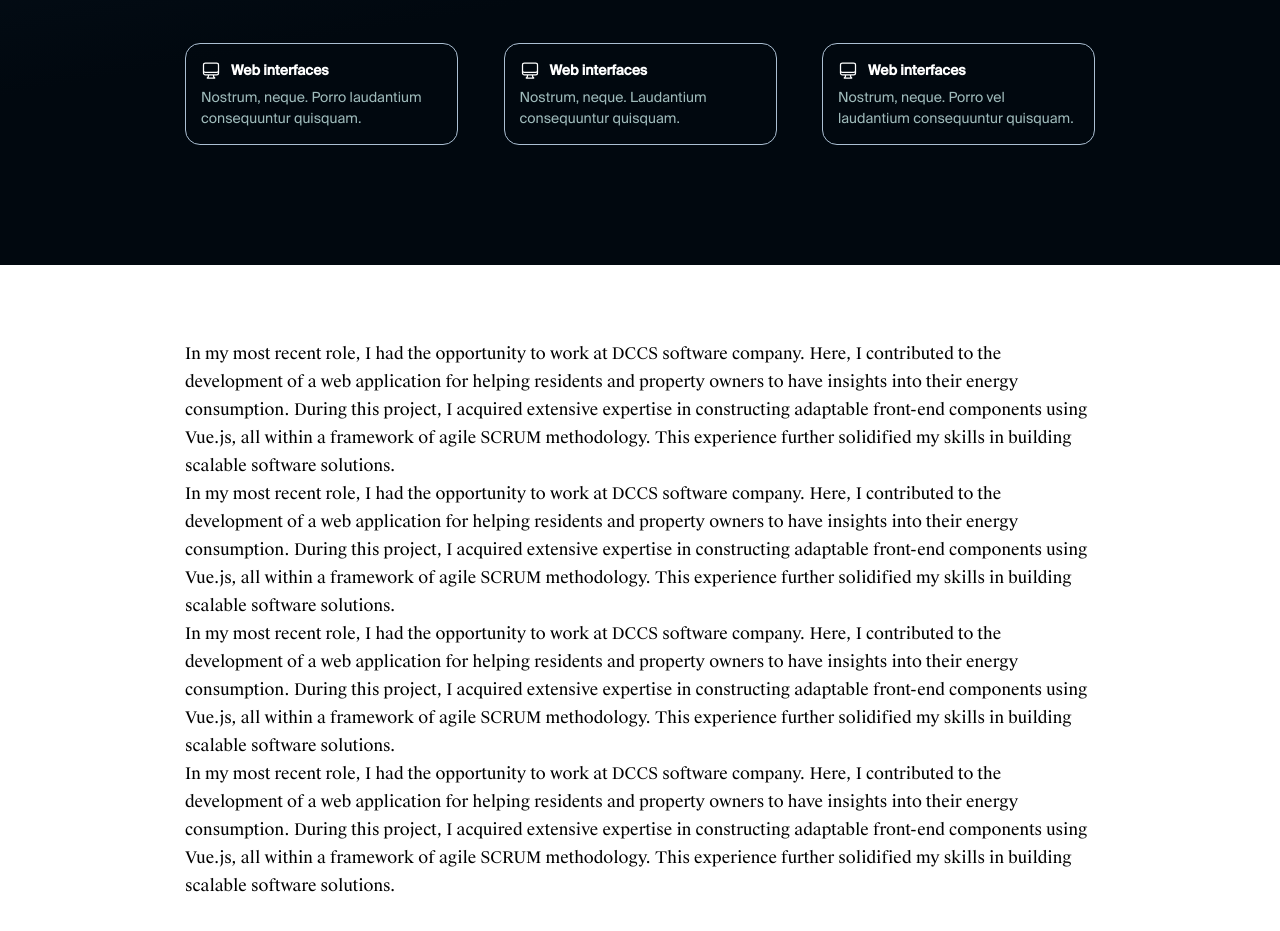
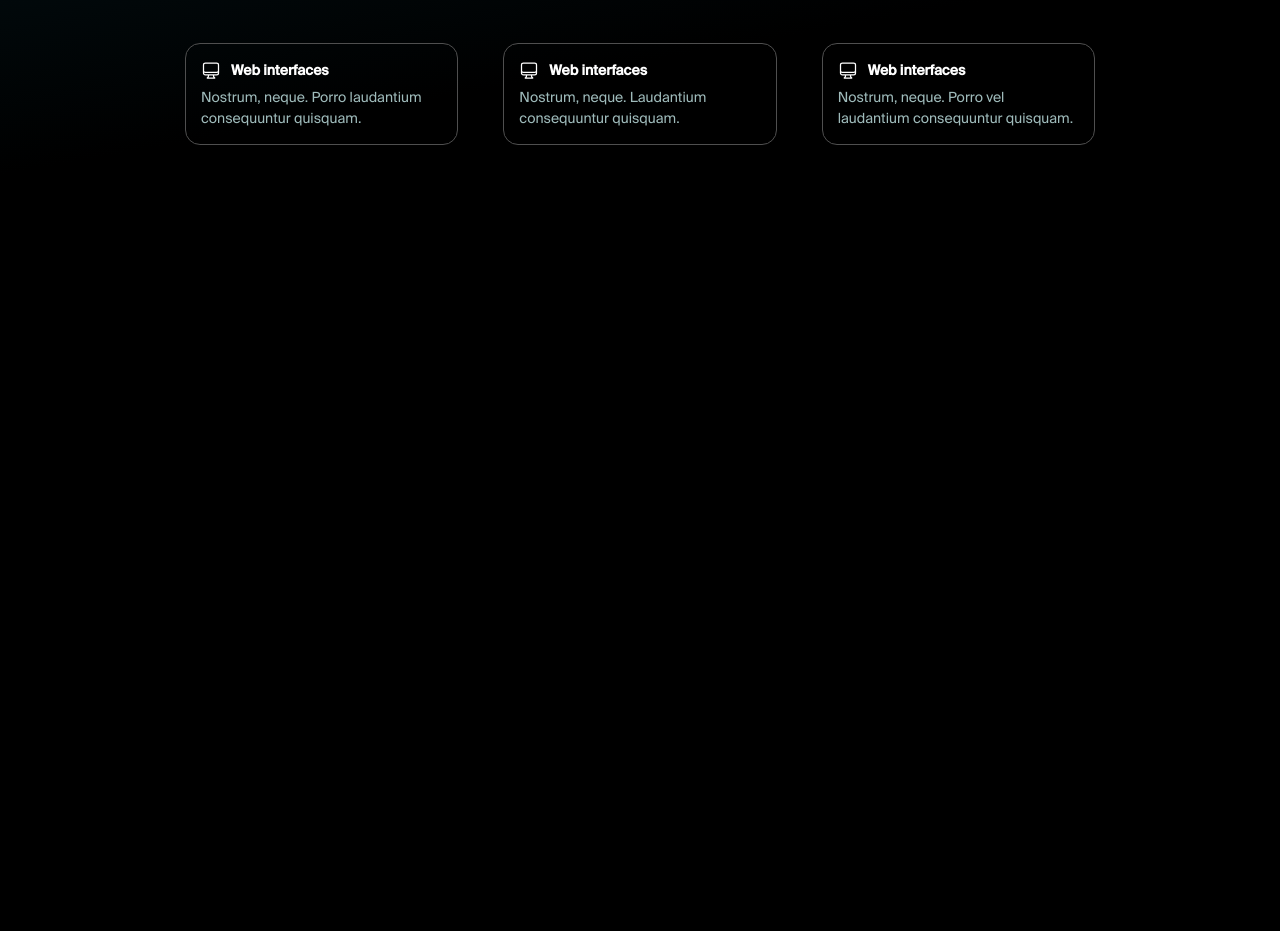
Before and after one commit to nenadmarinkovic/home, a Next.js app: page / in a window 1280 px wide. Shown: the part 1087-2018 px from the top of the page. Built offline with nearby package versions, Linux system fonts and the light colour scheme.

Commit message:
add style chnages and header effect

```diff
--- a/app/page.module.css
+++ b/app/page.module.css
@@ -3,4 +3,5 @@
   flex-direction: column;
   justify-content: space-between;
   align-items: center;
+  background-color: var(--color-black);
 }
--- a/components/Header.tsx
+++ b/components/Header.tsx
@@ -1,12 +1,38 @@
-import React from 'react';
+'use client';
 
+import { useState, useEffect } from 'react';
 import styles from '../styles/components/Header.module.css';
 import Container from '@/containers/Container';
 import Link from 'next/link';
 
 export default function Header() {
+  const [isFixed, setIsFixed] = useState(false);
+  const [isHidden, setIsHidden] = useState(false);
+
+  useEffect(() => {
+    const handleScroll = () => {
+      const scrollPosition = window.scrollY;
+      const shouldHideHeader =
+        scrollPosition >= 115 && scrollPosition <= 800;
+      const shouldFixHeader = scrollPosition > 801;
+
+      setIsFixed(shouldFixHeader);
+      setIsHidden(shouldHideHeader);
+    };
+
+    window.addEventListener('scroll', handleScroll);
+
+    return () => {
+      window.removeEventListener('scroll', handleScroll);
+    };
+  }, []);
+
   return (
-    <header className={styles.header}>
+    <header
+      className={`${styles.header} ${isFixed && styles.fixed} ${
+        isHidden && styles.hidden
+      } `}
+    >
       <Container>
         <div className={styles.header_inside}>
           <div className={styles.homelink}>Nenad Marinković</div>
--- a/components/Text.tsx
+++ b/components/Text.tsx
@@ -7,52 +7,7 @@ export default function Text() {
   return (
     <section>
       <Container>
-        <div className={styles.container}>
-          <p>
-            In my most recent role, I had the opportunity to work at
-            DCCS software company. Here, I contributed to the
-            development of a web application for helping residents and
-            property owners to have insights into their energy
-            consumption. During this project, I acquired extensive
-            expertise in constructing adaptable front-end components
-            using Vue.js, all within a framework of agile SCRUM
-            methodology. This experience further solidified my skills
-            in building scalable software solutions.
-          </p>
-          <p>
-            In my most recent role, I had the opportunity to work at
-            DCCS software company. Here, I contributed to the
-            development of a web application for helping residents and
-            property owners to have insights into their energy
-            consumption. During this project, I acquired extensive
-            expertise in constructing adaptable front-end components
-            using Vue.js, all within a framework of agile SCRUM
-            methodology. This experience further solidified my skills
-            in building scalable software solutions.
-          </p>
-          <p>
-            In my most recent role, I had the opportunity to work at
-            DCCS software company. Here, I contributed to the
-            development of a web application for helping residents and
-            property owners to have insights into their energy
-            consumption. During this project, I acquired extensive
-            expertise in constructing adaptable front-end components
-            using Vue.js, all within a framework of agile SCRUM
-            methodology. This experience further solidified my skills
-            in building scalable software solutions.
-          </p>
-          <p>
-            In my most recent role, I had the opportunity to work at
-            DCCS software company. Here, I contributed to the
-            development of a web application for helping residents and
-            property owners to have insights into their energy
-            consumption. During this project, I acquired extensive
-            expertise in constructing adaptable front-end components
-            using Vue.js, all within a framework of agile SCRUM
-            methodology. This experience further solidified my skills
-            in building scalable software solutions.
-          </p>
-        </div>
+        <div className={styles.container}>ABC</div>
       </Container>
     </section>
   );
--- a/styles/components/Banner.module.css
+++ b/styles/components/Banner.module.css
@@ -1,9 +1,9 @@
 .banner {
   color: var(--color-white);
   width: 100%;
-  background: linear-gradient(170deg, #12283c 15%, #01080f 75%);
+  background: linear-gradient(170deg, #083c4d 0%, #000 80%);
 
-  .banner_inside {
+  & .banner_inside {
     padding: 150px 0;
   }
 
@@ -29,10 +29,6 @@
 
 @media screen and (max-width: 1024px) {
   .banner {
-    & .banner_inside {
-      padding: 75px 0;
-    }
-
     & .banner_text {
       font-size: 70px;
     }
@@ -42,16 +38,17 @@
 @media screen and (max-width: 768px) {
   .banner {
     & .banner_inside {
-      padding: 55px 0;
+      padding: 100px 0 55px 0;
     }
 
     & .banner_text {
       font-size: 40px;
-      line-height: 1.5;
+      line-height: 1.2;
     }
 
     & .banner_paragraph {
-      font-size: 16px;
+      font-size: 18px;
+      line-height: 150%;
       padding-top: 20px;
       width: 100%;
     }
@@ -115,7 +112,6 @@
     text-align: center;
     font-size: 19px;
     color: var(--color-green-light);
-    line-height: 1.5;
     max-width: 70%;
     line-height: 1.75;
     margin: 0 auto;
@@ -131,8 +127,8 @@
   }
 
   & .panel_item {
-    width: 30%;
-    border: 1px solid var(--color-grey-light);
+    flex-basis: calc(33.333% - 30px);
+    border: 1px solid var(--color-dimmed);
     background-color: transparent;
     padding: 15px;
     border-radius: 15px;
@@ -160,3 +156,55 @@
     line-height: 1.5;
   }
 }
+
+@media screen and (max-width: 1024px) {
+  .panel {
+    & .panel_title {
+      font-size: 32px;
+    }
+
+    & .panel_text {
+      font-size: 18px;
+    }
+  }
+}
+
+@media screen and (max-width: 768px) {
+  .panel {
+    & .panel_title {
+      max-width: 80%;
+    }
+
+    & .panel_text {
+      max-width: 80%;
+    }
+
+    & .panel_items {
+      justify-content: space-evenly;
+    }
+
+    & .panel_item {
+      flex-basis: calc(47% - 25px);
+    }
+  }
+}
+
+@media screen and (max-width: 560px) {
+  .panel {
+    & .panel_title {
+      max-width: 100%;
+    }
+
+    & .panel_text {
+      max-width: 100%;
+    }
+
+    & .panel_items {
+      gap: 20px;
+    }
+
+    & .panel_item {
+      flex-basis: calc(100% - 25px); /* Adjusted for the gap */
+    }
+  }
+}
--- a/styles/components/Header.module.css
+++ b/styles/components/Header.module.css
@@ -1,9 +1,10 @@
 .header {
   padding: 10px 0;
+  width: 100%;
+  background: transparent;
+  position: fixed;
   color: var(--color-white);
-  background: transparent;
-  width: 100%;
-  position: fixed;
+  transition: opacity 0.3s ease-in-out, transform 0.3s ease-in-out;
 
   & .header_inside {
     display: flex;
@@ -27,3 +28,24 @@
     color: var(--color-green-light);
   }
 }
+
+.hidden {
+  opacity: 0;
+
+  transform: translateY(-100%);
+}
+
+.fixed {
+  backdrop-filter: blur(6px) saturate(180%);
+  position: fixed;
+  opacity: 1;
+  top: 0;
+}
+
+@media screen and (max-width: 560px) {
+  .header {
+    & .header_ul {
+      display: none;
+    }
+  }
+}
--- a/styles/components/Text.module.css
+++ b/styles/components/Text.module.css
@@ -1,6 +1,7 @@
 .container {
-  background-color: white;
+  background-color: var(--color-black);
   line-height: 1.75;
   padding: 75px 0;
   font-family: var(--font-serif);
+  min-height: 100vh;
 }
--- a/styles/containers/Container.module.css
+++ b/styles/containers/Container.module.css
@@ -7,6 +7,6 @@
 
 @media screen and (max-width: 768px) {
   .container {
-    padding: 0 15px;
+    padding: 0 20px;
   }
 }
--- a/styles/globals.css
+++ b/styles/globals.css
@@ -3,10 +3,8 @@
   --border-radius: 12px;
 
   --color-white: #fff;
-  --color-black: #0c0e12;
-
-  --color-grey-dark: #1d1d22;
-  --color-grey-light: #abbfd2;
+  --color-black: #000;
+  --color-dimmed: #4f4f4f;
 
   --color-green: #d5ff05;
   --color-green-light: #9fbbbb;
@@ -20,6 +18,7 @@
   box-sizing: border-box;
   padding: 0;
   margin: 0;
+  transition: 0.3s;
 }
 
 html,
```
